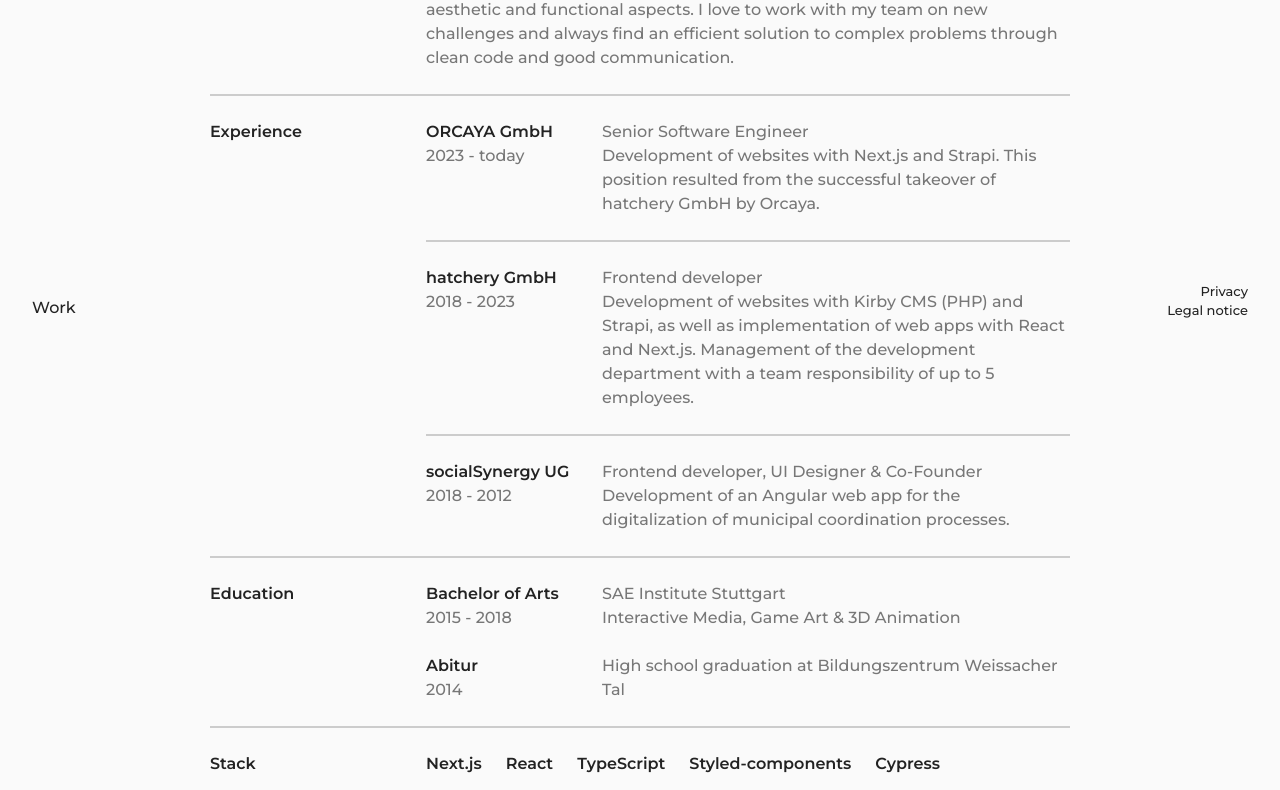
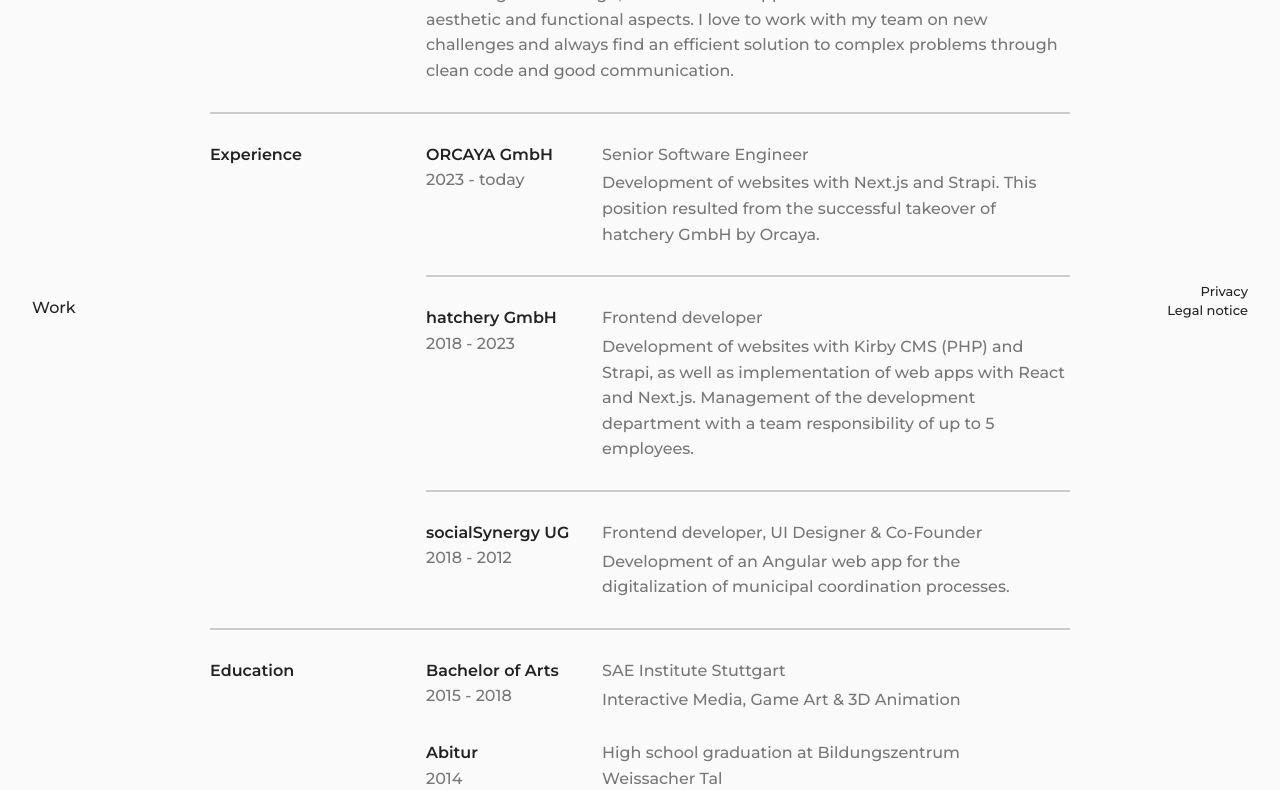
Before and after one commit to AdrianFahrbach/personal-website, a Next.js app: page /cv in a window 1280 px wide. Shown: the part 460-1250 px from the top of the page. Built offline with nearby package versions, Linux system fonts and the light colour scheme.

Commit message:
✨ feat: typography optimisations

```diff
--- a/src/app/cv/page.tsx
+++ b/src/app/cv/page.tsx
@@ -1,5 +1,6 @@
 'use client';
 
+import { ExternalLink } from '@/components/ExternalLink';
 import cvStyles from '@/styles/cv.module.scss';
 import pageStyles from '@/styles/page.module.scss';
 import classNames from 'classnames';
@@ -52,34 +53,35 @@
                 <h3>ORCAYA GmbH</h3>
                 <p>2023 - today</p>
               </div>
-              <p className={cvStyles.text}>
-                Senior Software Engineer
-                <br />
-                Development of websites with Next.js and Strapi. This position resulted from the successful takeover of
-                hatchery GmbH by Orcaya.
-              </p>
+              <div className={cvStyles.text}>
+                <p>Senior Software Engineer</p>
+                <p>
+                  Development of websites with Next.js and Strapi. This position resulted from the successful takeover
+                  of hatchery GmbH by Orcaya.
+                </p>
+              </div>
               <hr className={cvStyles.hr} />
               <div className={cvStyles.infoCol}>
                 <h3>hatchery GmbH</h3>
                 <p>2018 - 2023</p>
               </div>
-              <p className={cvStyles.text}>
-                Frontend developer
-                <br />
-                Development of websites with Kirby CMS (PHP) and Strapi, as well as implementation of web apps with
-                React and Next.js. Management of the development department with a team responsibility of up to 5
-                employees.
-              </p>
+              <div className={cvStyles.text}>
+                <p>Frontend developer</p>
+                <p>
+                  Development of websites with Kirby CMS (PHP) and Strapi, as well as implementation of web apps with
+                  React and Next.js. Management of the development department with a team responsibility of up to 5
+                  employees.
+                </p>
+              </div>
               <hr className={cvStyles.hr} />
               <div className={cvStyles.infoCol}>
                 <h3>socialSynergy UG</h3>
                 <p>2018 - 2012</p>
               </div>
-              <p className={cvStyles.text}>
-                Frontend developer, UI Designer & Co-Founder
-                <br />
-                Development of an Angular web app for the digitalization of municipal coordination processes.
-              </p>
+              <div className={cvStyles.text}>
+                <p>Frontend developer, UI Designer & Co-Founder</p>
+                <p>Development of an Angular web app for the digitalization of municipal coordination processes.</p>
+              </div>
 
               <hr className={classNames(cvStyles.hr, cvStyles.fullWidthHr)} />
               <h2>Education</h2>
@@ -87,16 +89,17 @@
                 <h3>Bachelor of Arts</h3>
                 <p>2015 - 2018</p>
               </div>
-              <p className={cvStyles.text}>
-                SAE Institute Stuttgart
-                <br />
-                Interactive Media, Game Art & 3D Animation
-              </p>
+              <div className={cvStyles.text}>
+                <p>SAE Institute Stuttgart</p>
+                <p>Interactive Media, Game Art & 3D Animation</p>
+              </div>
               <div className={cvStyles.infoCol}>
                 <h3>Abitur</h3>
                 <p>2014</p>
               </div>
-              <p className={cvStyles.text}>High school graduation at Bildungszentrum Weissacher Tal</p>
+              <div className={cvStyles.text}>
+                <p>High school graduation at Bildungszentrum Weissacher&nbsp;Tal</p>
+              </div>
 
               <hr className={classNames(cvStyles.hr, cvStyles.fullWidthHr)} />
               <h2>Stack</h2>
@@ -117,9 +120,9 @@
                 </p>
               </div>
             </div>
-            <a className={cvStyles.downloadButton} href='/assets/cv.pdf' target='_blank' rel='noopener noreferrer'>
+            <ExternalLink className={cvStyles.downloadButton} href='/assets/cv.pdf'>
               Download as PDF
-            </a>
+            </ExternalLink>
           </div>
         </div>
       </section>
--- a/src/app/legal-notice/page.tsx
+++ b/src/app/legal-notice/page.tsx
@@ -1,3 +1,4 @@
+import { ExternalLink } from '@/components/ExternalLink';
 import pageStyles from '@/styles/page.module.scss';
 import Link from 'next/link';
 
@@ -23,23 +24,25 @@
               <ul>
                 <li>
                   Spline balloon material is based on{' '}
-                  <Link href='https://community.spline.design/file/1a12ce58-e8f7-4ae1-8a43-4b1527dab076'>
+                  <ExternalLink href='https://community.spline.design/file/1a12ce58-e8f7-4ae1-8a43-4b1527dab076'>
                     Ballon Experience by aximoris
-                  </Link>
+                  </ExternalLink>
                   .
                 </li>
                 <li>
-                  The icons used come from the <Link href='https://phosphoricons.com/'>Phosphor Icons icon pack</Link>.
+                  The icons used come from the{' '}
+                  <ExternalLink href='https://phosphoricons.com/'>Phosphor Icons icon pack</ExternalLink>.
                 </li>
                 <li>
                   The display font is{' '}
-                  <Link href='https://www.behance.net/gallery/153109125/Merchant-Typeface-Free-Variable-27-Styles'>
+                  <ExternalLink href='https://www.behance.net/gallery/153109125/Merchant-Typeface-Free-Variable-27-Styles'>
                     Merchant by Rajesh Rajput
-                  </Link>
+                  </ExternalLink>
                   .
                 </li>
                 <li>
-                  The body font is <Link href='https://fonts.google.com/specimen/Montserrat'>Montserrat</Link>.
+                  The body font is{' '}
+                  <ExternalLink href='https://fonts.google.com/specimen/Montserrat'>Montserrat</ExternalLink>.
                 </li>
               </ul>
               <h2>Liability for own content</h2>
@@ -53,10 +56,13 @@
                 Links to third-party websites are provided for your information only. The responsibility for this
                 third-party content lies solely with the provider who makes this content available on the linked
                 website. The internet offers of third parties have been checked before the corresponding link was set
-                up. However, we assume no liability for the completeness and accuracy of the information behind a
-                reference or link; in particular, the content of these websites may be changed at any time without our
-                knowledge. If we become aware of any legal infringements on pages to which we have placed a link on our
-                website, we will remove this link immediately.
+                up.
+              </p>
+              <p>
+                However, we assume no liability for the completeness and accuracy of the information behind a reference
+                or link; in particular, the content of these websites may be changed at any time without our knowledge.
+                If we become aware of any legal infringements on pages to which we have placed a link on our website, we
+                will remove this link immediately.
               </p>
               <h2>Changes to the information provided</h2>
               <p>
--- a/src/components/ExternalLink.tsx
+++ b/src/components/ExternalLink.tsx
@@ -1,5 +1,6 @@
 import React from 'react';
 import styles from './ExternalLink.module.scss';
+import classNames from 'classnames';
 
 interface ExternalLinkProps extends React.AnchorHTMLAttributes<HTMLAnchorElement> {
   children: React.ReactNode;
@@ -7,7 +8,11 @@
 
 export const ExternalLink: React.FC<ExternalLinkProps> = ({ children, ...props }) => {
   return (
-    <a target='_blank' rel='noopener noreferrer' {...props}>
+    <a
+      target='_blank'
+      rel='noopener noreferrer'
+      {...props}
+      className={classNames('is-underlined-link', props.className)}>
       {children}
       <svg className={styles.arrow} width='8' height='8' viewBox='0 0 160 160' fill='currentColor'>
         <path d='M155.314 4.686c6.248 6.249 6.248 16.38 0 22.628l-128 128c-6.249 6.248-16.38 6.248-22.628 0-6.248-6.249-6.248-16.379 0-22.628l128-128c6.249-6.248 16.379-6.248 22.628 0z' />
--- a/src/styles/cv.module.scss
+++ b/src/styles/cv.module.scss
@@ -69,11 +69,11 @@
   @media (min-width: 576px) {
     display: grid;
     grid-template-columns: minmax(110px, 160px) auto;
-    gap: 20px 12px;
+    gap: 24px 12px;
   }
   @media (min-width: 768px) {
     grid-template-columns: minmax(110px, 200px) minmax(110px, 160px) minmax(320px, auto);
-    gap: 24px 16px;
+    gap: 28px 16px;
   }
 }
 
@@ -105,6 +105,19 @@
   @media (min-width: 768px) {
     grid-column-start: 3;
     grid-column-end: 4;
+    margin-top: 0;
+  }
+
+  p {
+    margin: 0.2em 0;
+
+    &:first-child {
+      margin-top: 0;
+    }
+
+    &:last-child {
+      margin-bottom: 0;
+    }
   }
 }
 
@@ -114,6 +127,7 @@
   @media (min-width: 768px) {
     grid-column-start: 2;
     grid-column-end: 4;
+    margin: 0;
   }
 }
 
@@ -127,6 +141,10 @@
   @media (min-width: 768px) {
     grid-column-start: 2;
     grid-column-end: 3;
+  }
+
+  p {
+    margin: 0;
   }
 }
 
@@ -153,7 +171,7 @@
 .downloadButton {
   display: inline-flex;
   margin-top: 60px;
-  color: var(--neutral-900);
+  color: var(--neutral-600);
   @media (min-width: 768px) {
     display: none;
   }
--- a/src/styles/globals.scss
+++ b/src/styles/globals.scss
@@ -46,7 +46,7 @@
 }
 
 body {
-  line-height: 1.5;
+  line-height: 1.6;
   color: var(--neutral-900);
   background: var(--neutral-100);
 }
@@ -99,15 +99,26 @@
   text-decoration: none;
 }
 
-.has-underlined-links {
-  a {
-    text-decoration: underline;
-    text-underline-offset: 0.23em;
-    transition: opacity 0.25s ease;
+p {
+  margin: 1em 0;
 
-    &:hover {
-      opacity: 0.8;
-    }
+  &:first-child {
+    margin-top: 0;
+  }
+
+  &:last-child {
+    margin-bottom: 0;
+  }
+}
+
+.is-underlined-link,
+.has-underlined-links a {
+  text-decoration: underline;
+  text-underline-offset: 0.23em;
+  transition: opacity 0.25s ease;
+
+  &:hover {
+    opacity: 0.8;
   }
 }
 
--- a/src/styles/page.module.scss
+++ b/src/styles/page.module.scss
@@ -16,6 +16,14 @@
   padding: 120px 0;
   margin: 0 auto;
   overflow: hidden;
+  color: var(--neutral-600);
+
+  h1,
+  h2,
+  h3,
+  h4 {
+    color: var(--neutral-900);
+  }
 }
 
 .headline {
```
Also changed, not shown: src/components/ProjectSlide.module.scss (+3 -6 lines).
